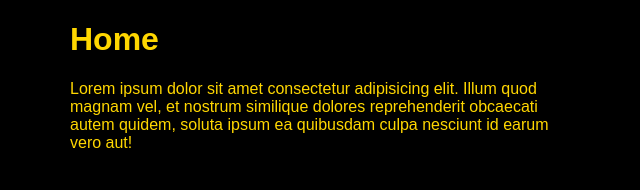
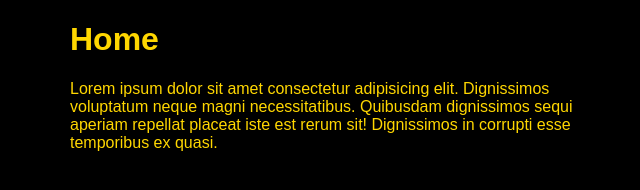
Before and after one commit to stefanolazzari/sito-prova-esame, a plain HTML site: page index.html in a window 1280 px wide. Shown: the whole page, without its empty margins (314-954 px from the left). Drawn offline with Linux system fonts and the light colour scheme.

Commit message:
configurazione iniziale

```diff
--- a/index.html
+++ b/index.html
@@ -9,6 +9,6 @@
 <body>
     <script src="main.js"></script>
     <h1>Home</h1>
-    <p>Lorem ipsum dolor sit amet consectetur adipisicing elit. Illum quod magnam vel, et nostrum similique dolores reprehenderit obcaecati autem quidem, soluta ipsum ea quibusdam culpa nesciunt id earum vero aut!</p>
+<p>Lorem ipsum dolor sit amet consectetur adipisicing elit. Dignissimos voluptatum neque magni necessitatibus. Quibusdam dignissimos sequi aperiam repellat placeat iste est rerum sit! Dignissimos in corrupti esse temporibus ex quasi.</p>
 </body>
 </html>
```
